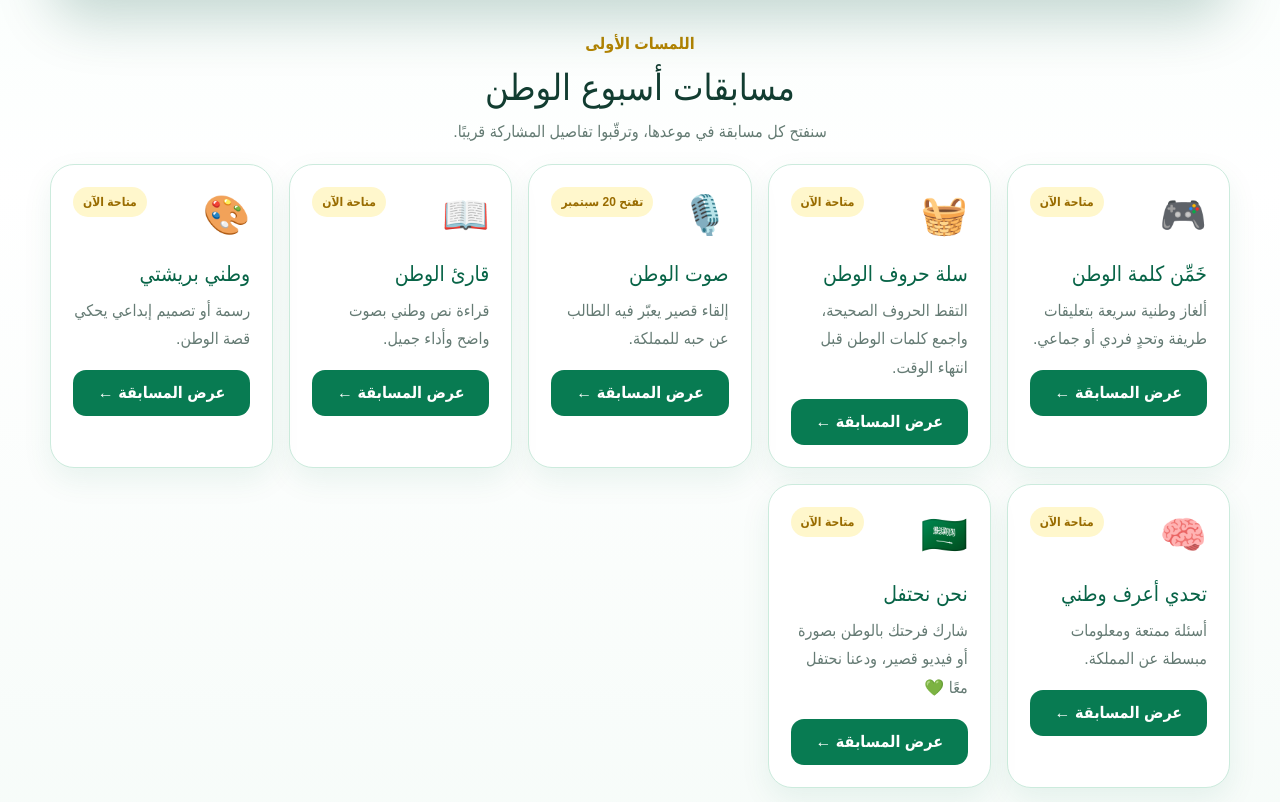
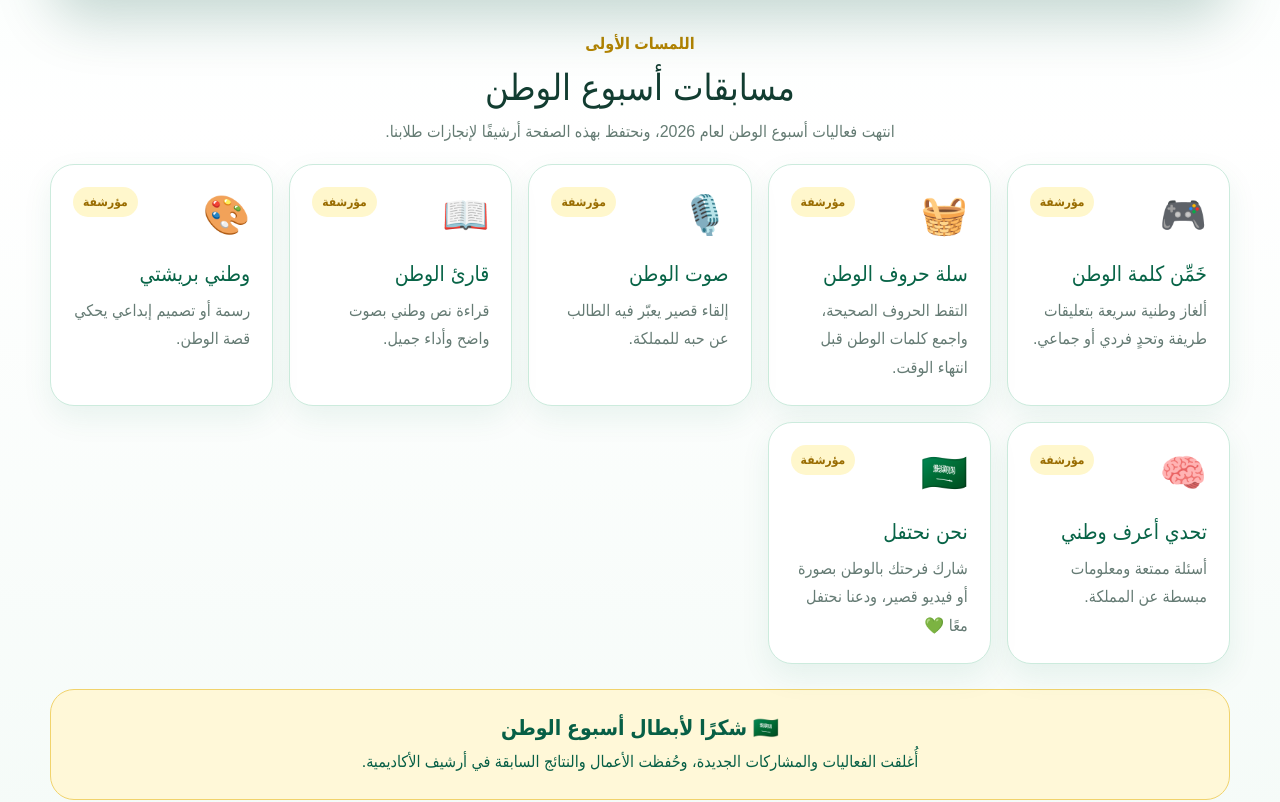
Before and after one commit to a31164949-blip/lughati-academy, a Next.js app in the folder lughati-next/: page /national-day in a window 1280 px wide. Shown: the part 513-1315 px from the top of the page. Built offline with nearby package versions, Linux system fonts and the light colour scheme.

Commit message:
Archive National Day event page

```diff
--- a/lughati-next/app/national-day/page.tsx
+++ b/lughati-next/app/national-day/page.tsx
@@ -20,49 +20,49 @@ const activities = [
     title: "خَمِّن كلمة الوطن",
     description: "ألغاز وطنية سريعة بتعليقات طريفة وتحدٍ فردي أو جماعي.",
     href: "/national-day/guess-the-word",
-    status: "متاحة الآن",
+    status: "مؤرشفة",
   },
   {
     icon: "🧺",
     title: "سلة حروف الوطن",
     description: "التقط الحروف الصحيحة، واجمع كلمات الوطن قبل انتهاء الوقت.",
     href: "/national-day/letter-basket",
-    status: "متاحة الآن",
+    status: "مؤرشفة",
   },
   {
     icon: "🎙️",
     title: "صوت الوطن",
     description: "إلقاء قصير يعبّر فيه الطالب عن حبه للمملكة.",
     href: "/national-day/voice-of-nation",
-    status: "تفتح 20 سبتمبر",
+    status: "مؤرشفة",
   },
  {
   icon: "📖",
   title: "قارئ الوطن",
   description: "قراءة نص وطني بصوت واضح وأداء جميل.",
   href: "/national-day/reader-of-nation",
-  status: "متاحة الآن",
+  status: "مؤرشفة",
 },
   {
   icon: "🎨",
   title: "وطني بريشتي",
   description: "رسمة أو تصميم إبداعي يحكي قصة الوطن.",
   href: "/national-day/my-country-with-my-brush",
-  status: "متاحة الآن",
+  status: "مؤرشفة",
 },
   {
     icon: "🧠",
     title: "تحدي أعرف وطني",
     description: "أسئلة ممتعة ومعلومات مبسطة عن المملكة.",
     href: "/national-day/know-my-country",
-    status: "متاحة الآن",
+    status: "مؤرشفة",
   },
  {
   icon: "🇸🇦",
   title: "نحن نحتفل",
   description: "شارك فرحتك بالوطن بصورة أو فيديو قصير، ودعنا نحتفل معًا 💚",
   href: "/national-day/we-celebrate",
-  status: "متاحة الآن",
+  status: "مؤرشفة",
 },
 ];
 
@@ -235,7 +235,7 @@ export default function NationalDayPage() {
           <div style={{ textAlign: "center" }}>
             <span style={{ color: "#b58400", fontWeight: 900 }}>اللمسات الأولى</span>
             <h2 style={{ margin: "5px 0", fontSize: "clamp(25px, 4vw, 36px)" }}>مسابقات أسبوع الوطن</h2>
-            <p style={{ margin: 0, color: "#647b73" }}>سنفتح كل مسابقة في موعدها، وترقّبوا تفاصيل المشاركة قريبًا.</p>
+            <p style={{ margin: 0, color: "#647b73" }}>انتهت فعاليات أسبوع الوطن لعام 2026، ونحتفظ بهذه الصفحة أرشيفًا لإنجازات طلابنا.</p>
           </div>
 
           <div className="activity-grid">
@@ -249,7 +249,7 @@ export default function NationalDayPage() {
                 </div>
                 <h3 style={{ margin: "14px 0 7px", color: "#086447", fontSize: 21 }}>{activity.title}</h3>
                 <p style={{ margin: 0, color: "#657b74", lineHeight: 1.8 }}>{activity.description}</p>
-                {activity.href ? (
+                {false && activity.href ? (
                   <Link
                     href={activity.href}
                     style={{
@@ -273,8 +273,8 @@ export default function NationalDayPage() {
         </section>
 
         <section style={{ marginTop: 25, padding: 22, borderRadius: 24, textAlign: "center", color: "#075f46", background: "#fff8d8", border: "1px solid #f1d36c" }}>
-          <strong style={{ display: "block", fontSize: 21, marginBottom: 5 }}>✨ البداية تقترب</strong>
-          <span style={{ lineHeight: 1.8 }}>سيتم قريبًا تفعيل التسجيل ورفع المشاركات وإعلان برنامج كل يوم.</span>
+          <strong style={{ display: "block", fontSize: 21, marginBottom: 5 }}>🇸🇦 شكرًا لأبطال أسبوع الوطن</strong>
+          <span style={{ lineHeight: 1.8 }}>أُغلقت الفعاليات والمشاركات الجديدة، وحُفظت الأعمال والنتائج السابقة في أرشيف الأكاديمية.</span>
         </section>
       </div>
     </main>
```
